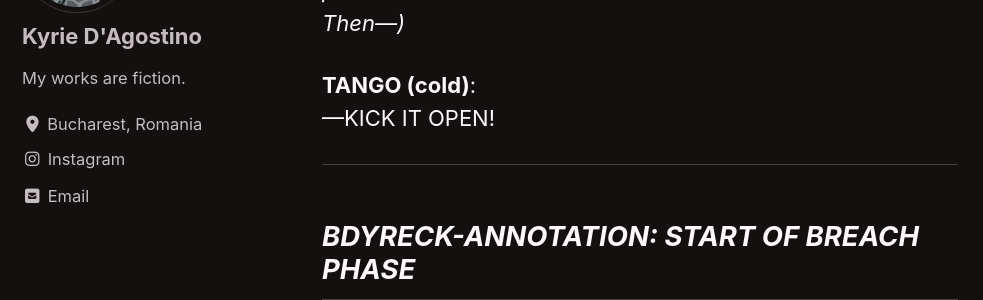
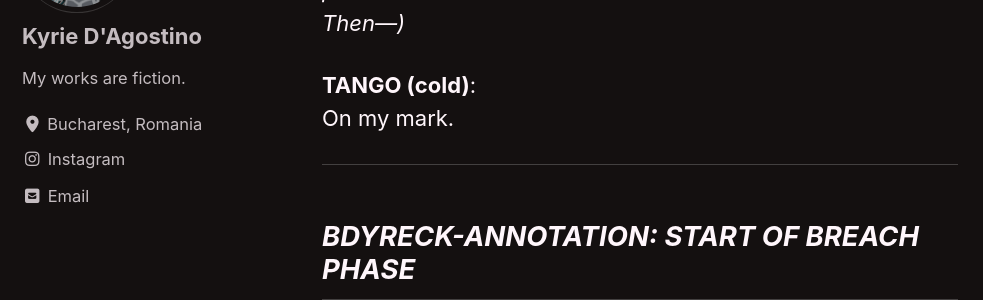
Before and after one commit to kyrie-edelweiss/edelweiss-archive, a Jekyll site: the page built from _pages/red-king.md, in a window 1280 px wide and 900 px high, scrolled down 79498 px. Shown: the part 155-455 px from the top of the window, without its empty margins (0-983 px from the left). Built offline with Jekyll 4.4.1, drawn with Linux system fonts in a browser that asks for light colours; cached includes are drawn as plain includes; our own code applies the rules of GitHub Pages for plain Markdown files.

Commit message:
Update red-king.md

```diff
--- a/_pages/red-king.md
+++ b/_pages/red-king.md
@@ -1776,7 +1776,7 @@ For just a second—so complete it feels like cascading pressure.
 Then—)*
 
 **TANGO (cold)**:
-—KICK IT OPEN!
+On my mark.
 
 ---
 
```
